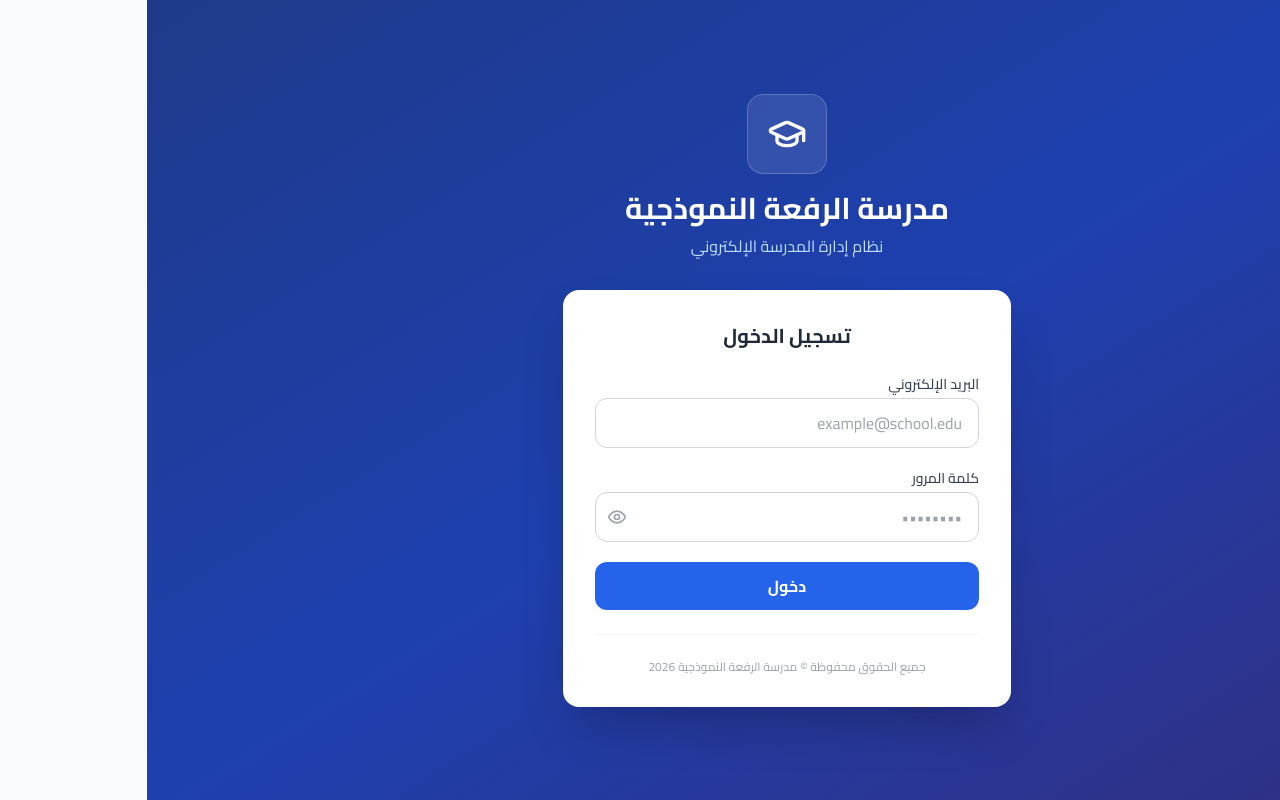
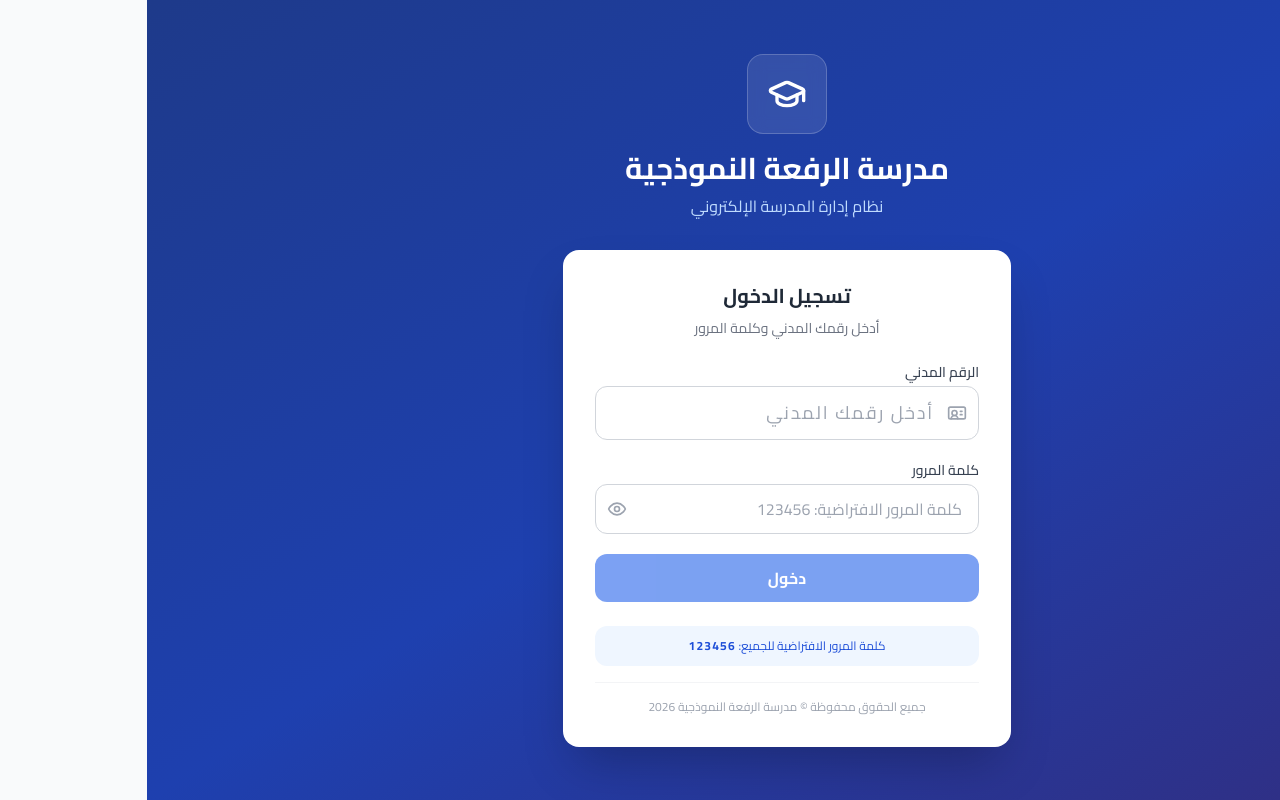
Before and after one commit to ghazallsyria-cpu/ff, a Next.js app: page /login in a window 1280 px wide. Built offline with nearby package versions, Linux system fonts and the light colour scheme.

Commit message:
Update page.tsx

```diff
--- a/app/login/page.tsx
+++ b/app/login/page.tsx
@@ -2,41 +2,79 @@
 import { useState } from 'react'
 import { useRouter } from 'next/navigation'
 import { createClient } from '@/lib/supabase/client'
-import { ROLE_REDIRECT } from '@/lib/utils'
-import { Eye, EyeOff, GraduationCap, Loader2 } from 'lucide-react'
+import { Eye, EyeOff, GraduationCap, Loader2, IdCard } from 'lucide-react'
+
+const ROLE_REDIRECT: Record<string, string> = {
+  admin:      '/dashboard',
+  management: '/dashboard/management',
+  teacher:    '/dashboard/teacher',
+  student:    '/dashboard/student',
+  parent:     '/dashboard/parent',
+}
 
 export default function LoginPage() {
   const router = useRouter()
-  const [email, setEmail] = useState('')
-  const [password, setPassword] = useState('')
-  const [showPass, setShowPass] = useState(false)
-  const [loading, setLoading] = useState(false)
-  const [error, setError] = useState('')
+  const [nationalId, setNationalId] = useState('')
+  const [password, setPassword]     = useState('')
+  const [showPass, setShowPass]     = useState(false)
+  const [loading, setLoading]       = useState(false)
+  const [error, setError]           = useState('')
 
   async function handleLogin(e: React.FormEvent) {
     e.preventDefault()
     setLoading(true)
     setError('')
+
     const supabase = createClient()
-    const { error: authError } = await supabase.auth.signInWithPassword({ email, password })
-    if (authError) {
-      setError('البريد الإلكتروني أو كلمة المرور غير صحيحة')
+    const email = `${nationalId.trim()}@alrefaa.edu`
+
+    // ── 1. تسجيل الدخول بالرقم المدني ──────────────────────────
+    const { data: authData, error: authError } =
+      await supabase.auth.signInWithPassword({ email, password })
+
+    if (authError || !authData.user) {
+      setError('الرقم المدني أو كلمة المرور غير صحيحة')
       setLoading(false)
       return
     }
-    const { data: { user } } = await supabase.auth.getUser()
-    if (!user) { setError('حدث خطأ، حاول مجدداً'); setLoading(false); return }
-    const { data: profile } = await supabase.from('users').select('role, must_reset_password').eq('id', user.id).single()
-    if (!profile) { setError('المستخدم غير موجود في النظام'); setLoading(false); return }
-    if (profile.must_reset_password) { router.push('/reset-password'); return }
-    router.push(ROLE_REDIRECT[profile.role] || '/dashboard')
+
+    // ── 2. انتظر اكتمال الـ session ─────────────────────────────
+    await new Promise(r => setTimeout(r, 500))
+
+    // ── 3. اقرأ الملف الشخصي مع إعادة المحاولة ──────────────────
+    let profile: { role: string; must_reset_password: boolean } | null = null
+    for (let i = 0; i < 4; i++) {
+      const { data } = await supabase
+        .from('users')
+        .select('role, must_reset_password')
+        .eq('id', authData.user.id)
+        .maybeSingle()
+      if (data) { profile = data; break }
+      await new Promise(r => setTimeout(r, 600))
+    }
+
+    if (!profile) {
+      setError('تعذّر تحميل بيانات المستخدم. أعد المحاولة.')
+      setLoading(false)
+      return
+    }
+
+    // ── 4. توجيه حسب الحالة ─────────────────────────────────────
+    if (profile.must_reset_password) {
+      // عرض صفحة خيار تغيير كلمة المرور
+      router.push('/change-password')
+      return
+    }
+
+    router.push(ROLE_REDIRECT[profile.role] ?? '/dashboard')
     router.refresh()
   }
 
   return (
-    <div className="min-h-screen bg-gradient-to-br from-blue-900 via-blue-800 to-indigo-900 flex items-center justify-center p-4">
+    <div className="min-h-screen bg-gradient-to-br from-blue-900 via-blue-800 to-indigo-900 flex items-center justify-center p-4" dir="rtl">
       <div className="w-full max-w-md">
-        {/* Logo */}
+
+        {/* الشعار */}
         <div className="text-center mb-8">
           <div className="inline-flex items-center justify-center w-20 h-20 bg-white/10 backdrop-blur rounded-2xl mb-4 border border-white/20">
             <GraduationCap className="w-10 h-10 text-white" />
@@ -45,39 +83,91 @@ export default function LoginPage() {
           <p className="text-blue-200 mt-2">نظام إدارة المدرسة الإلكتروني</p>
         </div>
 
-        {/* Card */}
+        {/* البطاقة */}
         <div className="bg-white rounded-2xl shadow-2xl p-8">
-          <h2 className="text-xl font-bold text-gray-800 mb-6 text-center">تسجيل الدخول</h2>
+          <h2 className="text-xl font-bold text-gray-800 mb-2 text-center">تسجيل الدخول</h2>
+          <p className="text-gray-500 text-sm text-center mb-6">
+            أدخل رقمك المدني وكلمة المرور
+          </p>
+
           <form onSubmit={handleLogin} className="space-y-5">
+
+            {/* الرقم المدني */}
             <div>
-              <label className="block text-sm font-medium text-gray-700 mb-1">البريد الإلكتروني</label>
-              <input
-                type="email" value={email} onChange={e => setEmail(e.target.value)} required
-                className="w-full border border-gray-300 rounded-xl px-4 py-3 text-gray-900 focus:outline-none focus:ring-2 focus:ring-blue-500 focus:border-transparent"
-                placeholder="example@school.edu"
-              />
-            </div>
-            <div>
-              <label className="block text-sm font-medium text-gray-700 mb-1">كلمة المرور</label>
+              <label className="block text-sm font-medium text-gray-700 mb-1">
+                الرقم المدني
+              </label>
               <div className="relative">
                 <input
-                  type={showPass ? 'text' : 'password'} value={password} onChange={e => setPassword(e.target.value)} required
-                  className="w-full border border-gray-300 rounded-xl px-4 py-3 text-gray-900 focus:outline-none focus:ring-2 focus:ring-blue-500 focus:border-transparent"
-                  placeholder="••••••••"
+                  type="text"
+                  inputMode="numeric"
+                  value={nationalId}
+                  onChange={e => setNationalId(e.target.value.replace(/\D/g, ''))}
+                  required
+                  autoComplete="username"
+                  className="w-full border border-gray-300 rounded-xl px-4 py-3 pr-11 text-gray-900 focus:outline-none focus:ring-2 focus:ring-blue-500 focus:border-transparent tracking-widest text-lg"
+                  placeholder="أدخل رقمك المدني"
+                  maxLength={16}
                 />
-                <button type="button" onClick={() => setShowPass(!showPass)} className="absolute left-3 top-1/2 -translate-y-1/2 text-gray-400 hover:text-gray-600">
+                <IdCard className="absolute right-3 top-1/2 -translate-y-1/2 w-5 h-5 text-gray-400" />
+              </div>
+            </div>
+
+            {/* كلمة المرور */}
+            <div>
+              <label className="block text-sm font-medium text-gray-700 mb-1">
+                كلمة المرور
+              </label>
+              <div className="relative">
+                <input
+                  type={showPass ? 'text' : 'password'}
+                  value={password}
+                  onChange={e => setPassword(e.target.value)}
+                  required
+                  autoComplete="current-password"
+                  className="w-full border border-gray-300 rounded-xl px-4 py-3 pl-11 text-gray-900 focus:outline-none focus:ring-2 focus:ring-blue-500 focus:border-transparent"
+                  placeholder="كلمة المرور الافتراضية: 123456"
+                />
+                <button
+                  type="button"
+                  onClick={() => setShowPass(!showPass)}
+                  className="absolute left-3 top-1/2 -translate-y-1/2 text-gray-400 hover:text-gray-600"
+                >
                   {showPass ? <EyeOff className="w-5 h-5" /> : <Eye className="w-5 h-5" />}
                 </button>
               </div>
             </div>
-            {error && <div className="bg-red-50 border border-red-200 text-red-700 rounded-xl px-4 py-3 text-sm">{error}</div>}
-            <button type="submit" disabled={loading}
-              className="w-full bg-blue-600 hover:bg-blue-700 text-white font-bold py-3 rounded-xl transition-colors flex items-center justify-center gap-2 disabled:opacity-60">
-              {loading ? <><Loader2 className="w-5 h-5 animate-spin" /> جاري الدخول...</> : 'دخول'}
+
+            {/* رسالة الخطأ */}
+            {error && (
+              <div className="bg-red-50 border border-red-200 text-red-700 rounded-xl px-4 py-3 text-sm text-center">
+                {error}
+              </div>
+            )}
+
+            {/* زر الدخول */}
+            <button
+              type="submit"
+              disabled={loading || nationalId.length < 6}
+              className="w-full bg-blue-600 hover:bg-blue-700 text-white font-bold py-3 rounded-xl transition-colors flex items-center justify-center gap-2 disabled:opacity-60"
+            >
+              {loading
+                ? <><Loader2 className="w-5 h-5 animate-spin" />جاري الدخول...</>
+                : 'دخول'}
             </button>
           </form>
-          <div className="mt-6 pt-6 border-t border-gray-100 text-center">
-            <p className="text-xs text-gray-400">جميع الحقوق محفوظة © مدرسة الرفعة النموذجية 2026</p>
+
+          {/* تلميح */}
+          <div className="mt-6 bg-blue-50 rounded-xl px-4 py-3">
+            <p className="text-xs text-blue-700 text-center">
+              كلمة المرور الافتراضية للجميع: <span className="font-bold tracking-widest">123456</span>
+            </p>
+          </div>
+
+          <div className="mt-4 pt-4 border-t border-gray-100 text-center">
+            <p className="text-xs text-gray-400">
+              جميع الحقوق محفوظة © مدرسة الرفعة النموذجية 2026
+            </p>
           </div>
         </div>
       </div>
```
